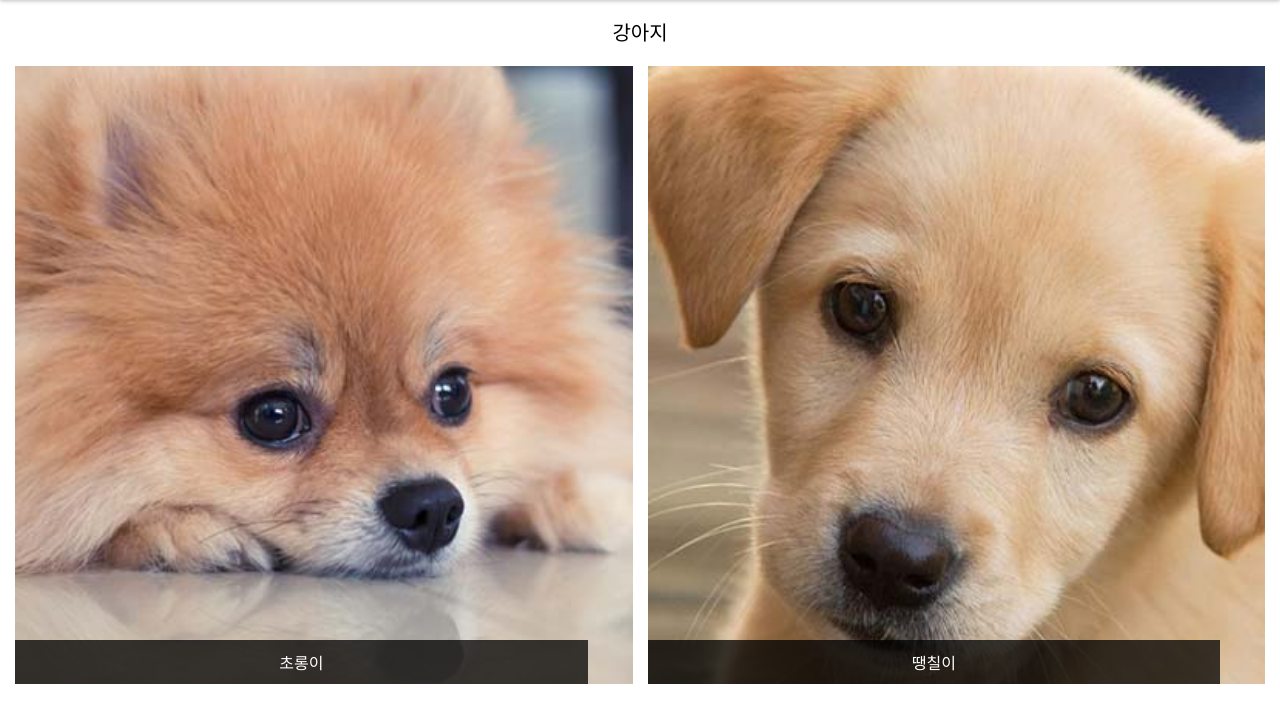
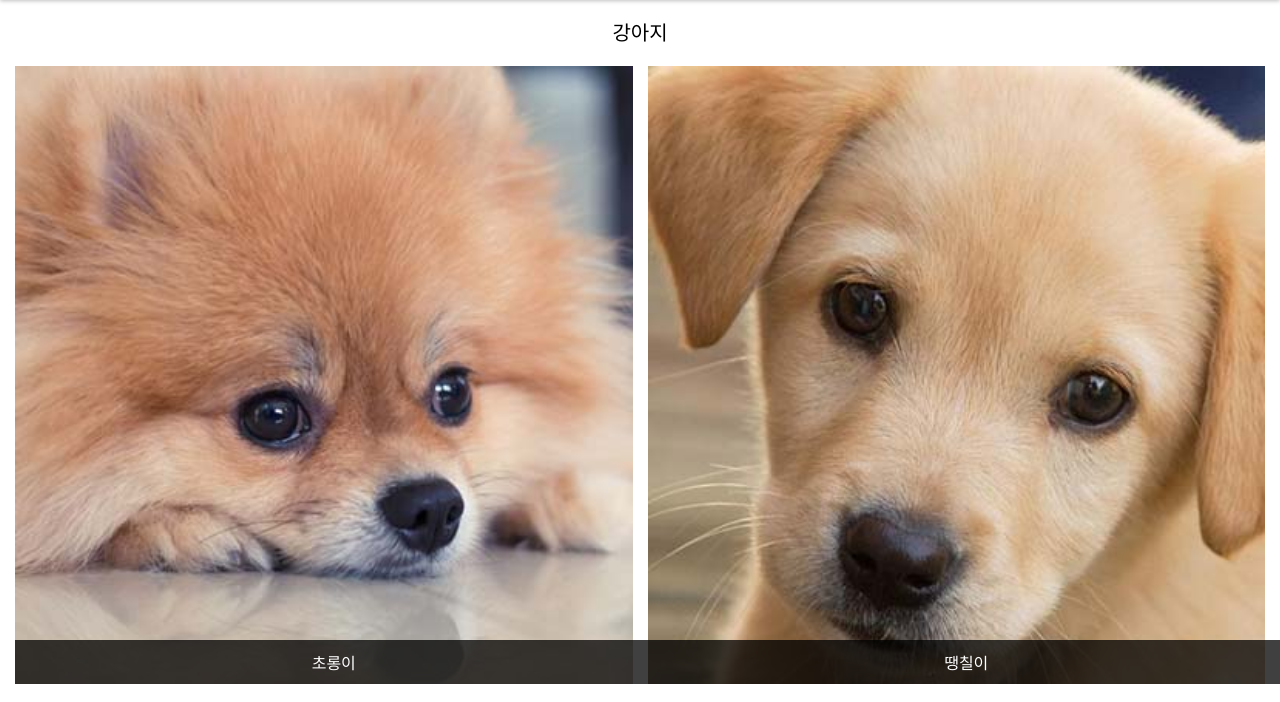
Before and after one commit to z9in/animal_index, a plain HTML site: page index.html in a window 1280 px wide. Shown: the part 87-789 px from the top of the page. Drawn offline with Linux system fonts and the light colour scheme.

Commit message:
Update style.css

```diff
--- a/style.css
+++ b/style.css
@@ -82,7 +82,7 @@ main ul li img {
 .name {
     position: absolute;
     bottom: 0;
-    width: 89.5%;
+    width: 100%;
 }
 
 img {
```
